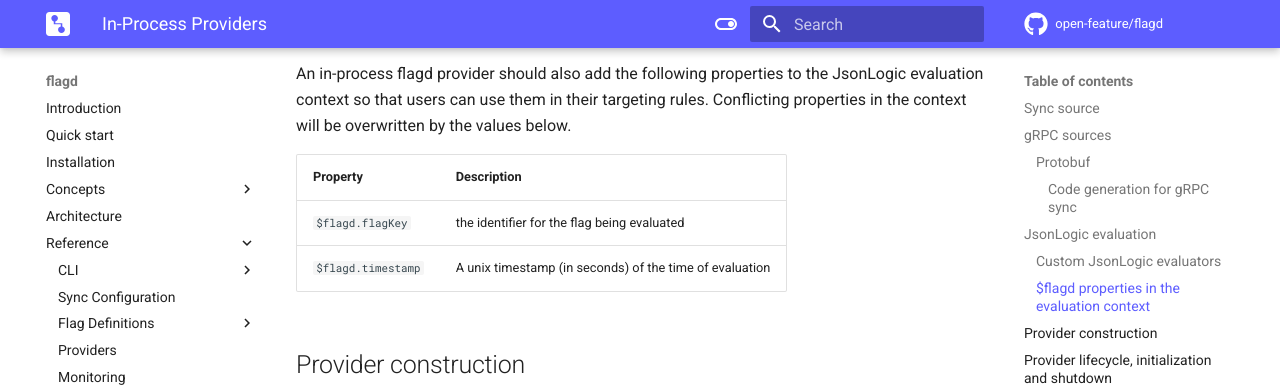
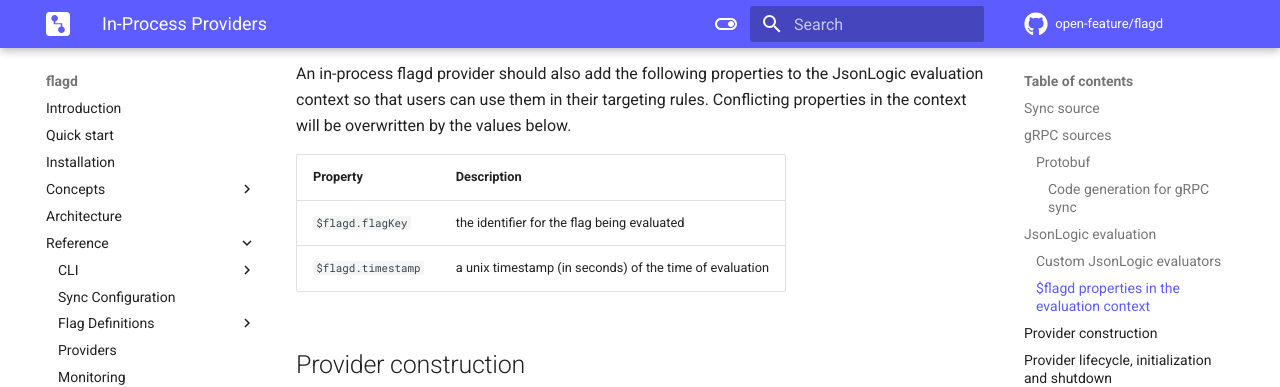
Before and after one commit to open-feature/flagd, an MkDocs documentation site: the page built from docs/reference/specifications/in-process-providers.md, in a window 1280 px wide and 900 px high, scrolled down 2879 px. Shown: the top 387 px of the window. Built offline with MkDocs 1.6.1 and Material for MkDocs 9.7.7, drawn with Linux system fonts in a browser that asks for light colours; comment, search, counter and statistics services are not loaded.

```diff
--- a/docs/reference/specifications/in-process-providers.md
+++ b/docs/reference/specifications/in-process-providers.md
@@ -103,7 +103,7 @@ Conflicting properties in the context will be overwritten by the values below.
 | Property | Description |
 |----------|-------------|
 | `$flagd.flagKey` | the identifier for the flag being evaluated |
-| `$flagd.timestamp`| A unix timestamp (in seconds) of the time of evaluation |
+| `$flagd.timestamp`| a unix timestamp (in seconds) of the time of evaluation |
 
 ## Provider construction
 
```
